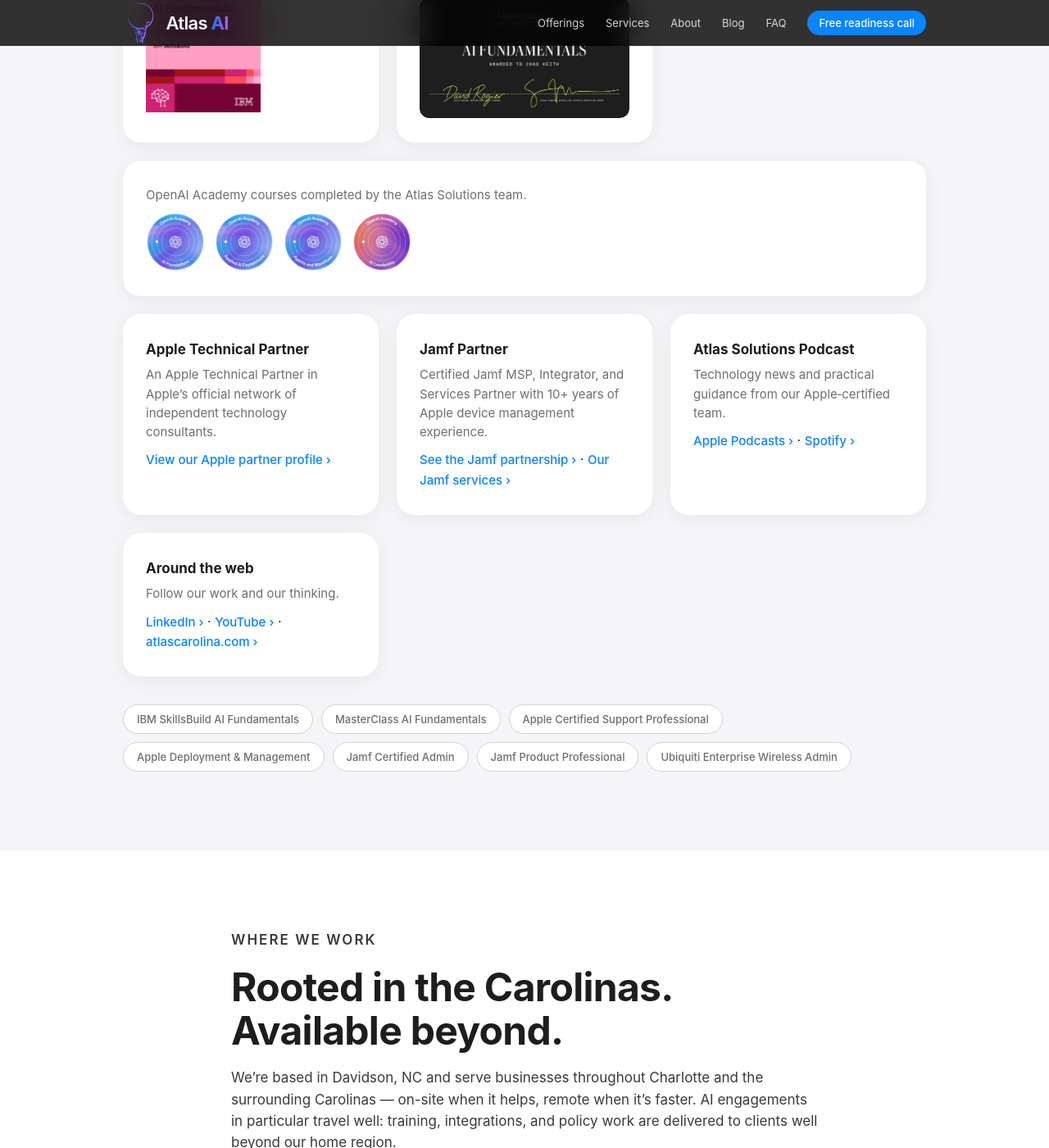
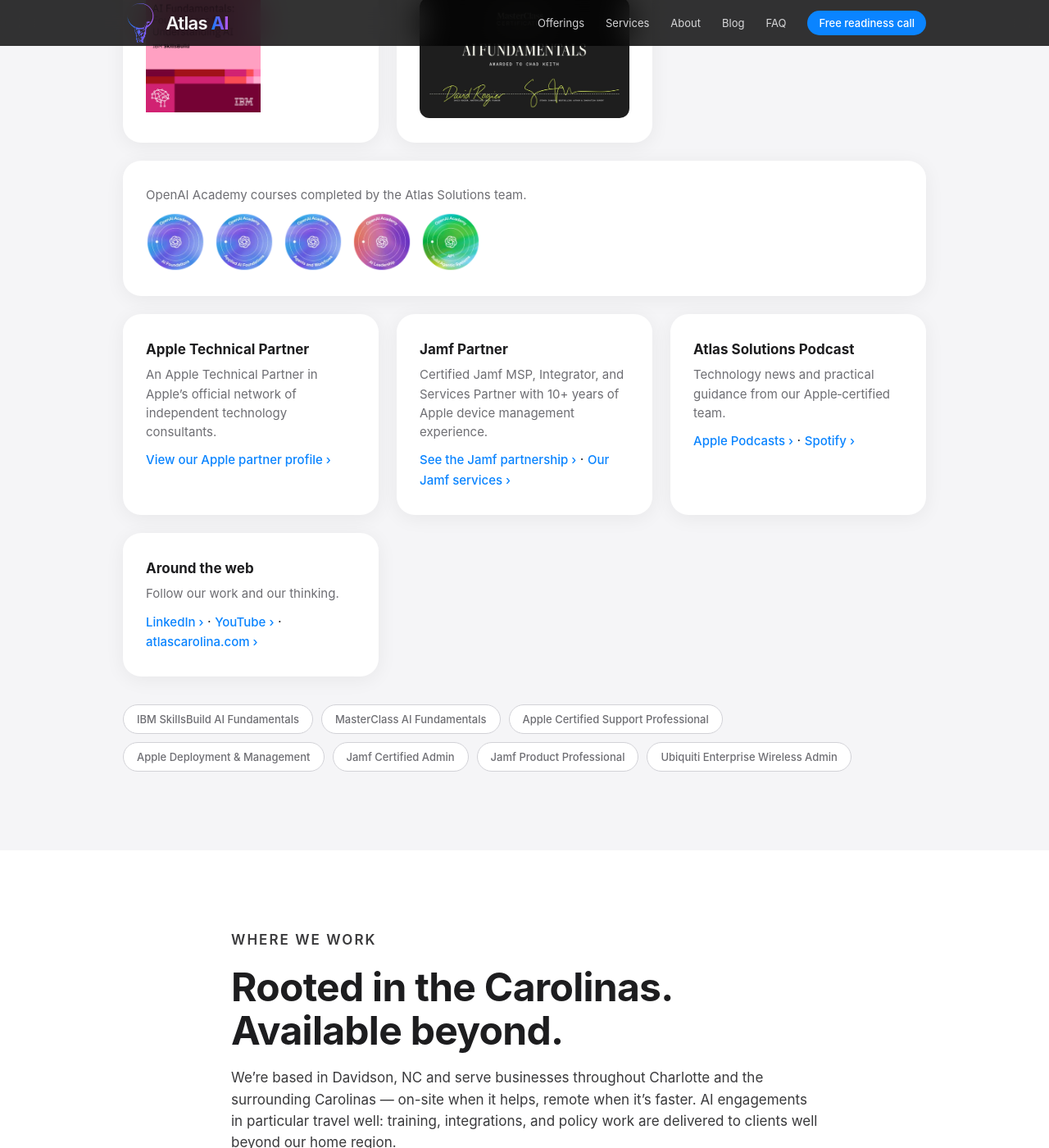
Before and after one commit to chadakeith/atlas-solutions-ai, a Jekyll site: the page about.html, which Jekyll copies as it is, in a window 1280 px wide and 1400 px high, scrolled down 4758 px. Shown: the whole window at 82% size. Built offline with Jekyll 4.4.1, drawn with Linux system fonts in a browser that asks for light colours.

Commit message:
Add the Design and Build Agentic Systems course badge
Place it fifth in the existing OpenAI Academy row on the home and about pages, with the same verify-link markup. On narrow screens the five badges wrap three then two.

Co-authored-by: Chad Keith <chadakeith@users.noreply.github.com>

```diff
--- a/about.html
+++ b/about.html
@@ -267,6 +267,12 @@
                 <img src="assets/img/credentials/openai-academy-ai-leadership-badge.png" alt="OpenAI Academy AI Leadership course badge" width="72" height="72" loading="lazy" decoding="async">
               </picture>
             </a>
+            <a href="https://oaiacademy.credential.net/6c6f52ba-beca-4c22-a31c-90f2e619ece1" target="_blank" rel="noopener">
+              <picture>
+                <source srcset="assets/img/credentials/openai-academy-build-agentic-systems-badge.webp" type="image/webp">
+                <img src="assets/img/credentials/openai-academy-build-agentic-systems-badge.png" alt="OpenAI Academy Design and Build Agentic Systems course badge" width="72" height="72" loading="lazy" decoding="async">
+              </picture>
+            </a>
           </div>
         </div>
         <div class="cred reveal">
--- a/assets/style.css
+++ b/assets/style.css
@@ -347,6 +347,16 @@ a.card-link:hover { text-decoration: none; }
   display: block; width: 72px; height: 72px;
 }
 .cred:has(.oai-badge-row) { grid-column: 1 / -1; }
+/* Five 72px badges need 408px. Below that, 3 + 2 instead of a single leftover. */
+#backed-by .prose,
+.cred:has(.oai-badge-row) { container-type: inline-size; }
+@container (max-width: 407px) {
+  .oai-badge-row {
+    display: grid;
+    grid-template-columns: repeat(3, 72px);
+    width: max-content;
+  }
+}
 .pill-row { display: flex; flex-wrap: wrap; gap: 10px; margin-top: 34px; }
 .pill {
   font-size: 13px; font-weight: 500; color: var(--ink-soft);
--- a/index.html
+++ b/index.html
@@ -444,6 +444,12 @@
             <img src="assets/img/credentials/openai-academy-ai-leadership-badge.png" alt="OpenAI Academy AI Leadership course badge" width="72" height="72" loading="lazy" decoding="async">
           </picture>
         </a>
+        <a href="https://oaiacademy.credential.net/6c6f52ba-beca-4c22-a31c-90f2e619ece1" target="_blank" rel="noopener">
+          <picture>
+            <source srcset="assets/img/credentials/openai-academy-build-agentic-systems-badge.webp" type="image/webp">
+            <img src="assets/img/credentials/openai-academy-build-agentic-systems-badge.png" alt="OpenAI Academy Design and Build Agentic Systems course badge" width="72" height="72" loading="lazy" decoding="async">
+          </picture>
+        </a>
       </div>
     </div>
   </section>
```
